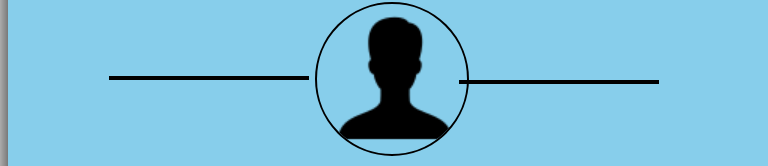
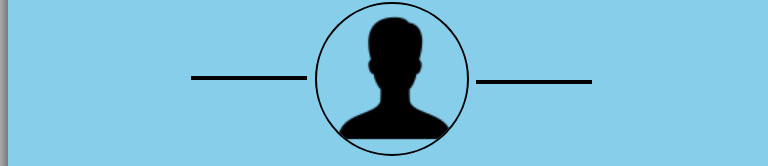
Before and after one commit to SoderJuliano/MeuProjetoPortifolio, a Vue app: page / in a window 768 px wide. Shown: the part 117-283 px from the top of the page. Built offline with nearby package versions, Linux system fonts and the light colour scheme; a web font is replaced by a local one.

Commit message:
mobily layout changes

```diff
--- a/src/components/template2_components/Header.vue
+++ b/src/components/template2_components/Header.vue
@@ -103,12 +103,32 @@ export default{
 .l2{
     left: 190px;
 }
-@media screen and (max-width: 1050px){
+@media screen and (max-width: 400px){
     .l2{
-        left: 175px;
+        left: 111px;
+        width: 15%;
     }
     .l1{
-        right: 175px;
+        width: 15%;
+        right: 95px;
+    }
+}
+@media screen and (max-width: 700px) and (min-width: 401px) {
+    .l2{
+        display: none;
+    }
+    .l1{
+        display: none;
+    }
+}
+@media screen and (min-width: 701px) and (max-width: 1024px) {
+    .l2{
+        left: 150px;
+        width: 15%;
+    }
+    .l1{
+        width: 15%;
+        right: 135px;
     }
 }
 @media print{
```
